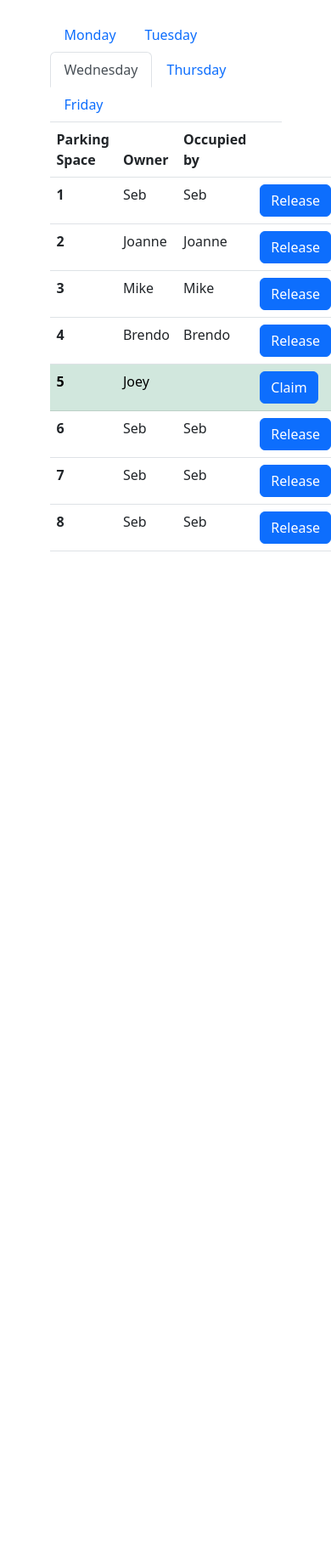
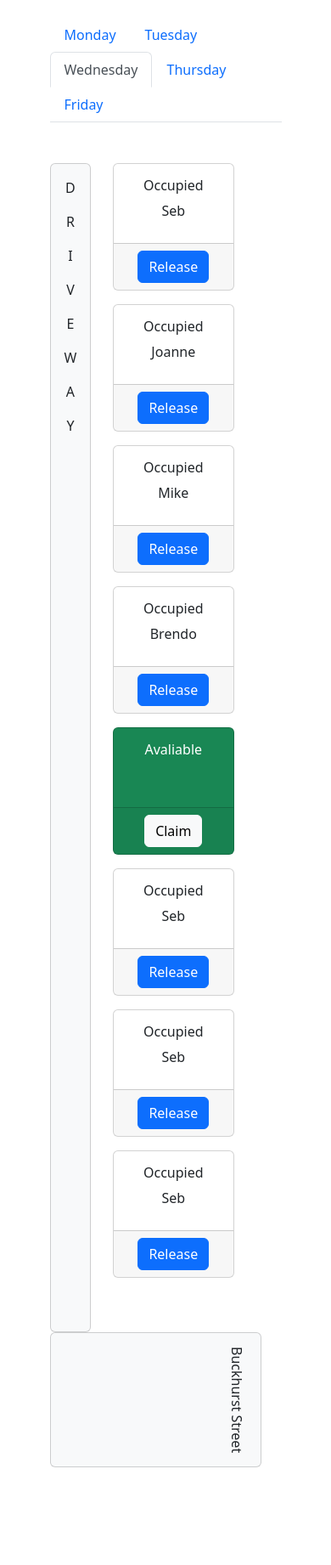
Before and after one commit to sharp91/Car-Park-Booking, a Flask app: page / in a window 390 px wide. Shown: the part 57-1899 px from the top of the page at 85% size. Before the commit the page ends 706 px from the top, so only its background shows below. Run offline with Flask 2, Linux system fonts and the light colour scheme; data comes from the database, SQL or seed files in the repository; both versions use the stored data as it was after the commit.

Commit message:
Updated visuals and improved responsiveness

```diff
--- a/server.py
+++ b/server.py
@@ -98,9 +98,24 @@ def add_owner():
             name=new_name,
             status="active",
         )
+
         db.session.add(new_owner)
         db.session.commit()
         flash(f"{new_name} added as a new owner.", "success")
+
+        if request.form.get('createspace'):
+            new_space = ParkingSpace(
+                    monday=new_name,
+                    tuesday=new_name,
+                    wednesday=new_name,
+                    thursday=new_name,
+                    friday=new_name,
+                    owner=new_owner,
+                )
+            db.session.add(new_space)
+            db.session.commit()
+            flash(f"Created new space for {new_name}.", "success")
+
     return redirect(url_for("admin_panel"))
 
 @app.route("/edit-owner", methods=["GET", "POST"])
@@ -122,10 +137,15 @@ def del_owner():
     id = request.args.get("id")
     if id:
         owner = Owner.query.get(id)
+        owned_spaces = ParkingSpace.query.filter_by(owner=owner).all()
+        for space in owned_spaces:
+            db.session.delete(space)
         db.session.delete(owner)
         db.session.commit()
-        flash(f"Removed {owner.name} as an owner.", "success")
+        flash(f"Removed {owner.name} and {len(owned_spaces)} spaces.", "success")
         return redirect(url_for("admin_panel"))
+
+
 
     flash(f"Owner does not exist.", "danger")
     return redirect(url_for("admin_panel"))
@@ -181,6 +201,7 @@ def add_space():
             db.session.add(new_space)
             db.session.commit()
 
+
             flash(f"New space added with {owner_name} as owner.", "success")
             return redirect(url_for("admin_panel"))
 
--- a/static/css/styles.css
+++ b/static/css/styles.css
@@ -1,11 +1,33 @@
 .container-fluid {
-    padding: 5% 15%;
+  padding: 5% 15%;
 }
 
 .navbar .container-fluid {
-    padding: 0% 15%;
+  padding: 0% 15%;
 }
 
-.parking-graphic {
-    width: 100px;
+.card.spaces:hover {
+  transform: scale(1.1);
+  position: initial;
+  z-index: 111;
+  background: #fff;
 }
+
+.card.spaces {
+  height: 150px;
+}
+
+@media screen and (min-width: 1400px) {
+  .card.spaces {
+    height: 200px;
+  }
+}
+
+.card-title {
+  font-size: 1rem;
+}
+
+.mobile-driveway-text {
+  writing-mode: vertical-rl;
+        text-orientation: mixed;
+}
--- a/templates/base.html
+++ b/templates/base.html
@@ -57,9 +57,6 @@
     <main>
         <div class="container-fluid">
 
-
-
-
             {% for category, message in get_flashed_messages(with_categories=True) %}
             <div class="alert alert-{{ category }}" role="alert">
                 {{ message }}
@@ -83,6 +80,13 @@
                                     <label for="new-owner-name" class="col-form-label">Name:</label>
                                     <input type="text" class="form-control" id="new-owner-name" name="new-owner-name">
                                 </div>
+
+                                <div class="form-check pb-2">
+                                    <input class="form-check-input" type="checkbox" value="createspace" id="flexCheckDefault" name="createspace" checked>
+                                    <label class="form-check-label" for="flexCheckDefault">
+                                      Create a space for the new owner?
+                                    </label>
+                                  </div>
 
                                 <div class="modal-footer">
                                     <button type="submit" class="btn btn-primary">Add</button>
--- a/templates/index.html
+++ b/templates/index.html
@@ -1,7 +1,9 @@
 {% extends "base.html" %}
 {% block content %}
 
-<ul class="nav nav-tabs">
+
+<!-- Day selection tabs -->
+<ul class="nav nav-tabs mb-5">
     {% for day in days %}
     {% if day == current_day %}
     <li class="nav-item">
@@ -15,7 +17,118 @@
     {% endfor %}
 </ul>
 
-<table class="table table-hover">
+<div class="row mb-5">
+
+    <!-- Driveway block for mobile -->
+    <div class="col-3 d-xxl-none d-flex align-items-stretch">
+        <div class="card bg-light">
+            <div class="card-body text-center align-middle">
+                <p>D</p>
+                <p>R</p>
+                <p>I</p>
+                <p>V</p>
+                <p>E</p>
+                <p>W</p>
+                <p>A</p>
+                <p>Y</p>
+            </div>
+        </div>
+    </div>
+
+    <div class="col-9 col-xxl-12">
+
+        <div class="row mb-5">
+
+            <!-- Office block for desktop -->
+            <div class="row mb-5 text-center d-none d-xxl-block">
+                <div class="col">
+                    <div class="card bg-light">
+                        <div class="card-body">
+                            Office
+                        </div>
+                    </div>
+                </div>
+            </div>
+
+            <!-- Parking spaces -->
+            {% for space in spaces %}
+            <div class="col-9 col-xxl text-center">
+                {% if space[current_day] == "" %}
+                <div class="card spaces text-bg-success mb-3">
+                    {% else %}
+                    <div class="card spaces mb-3">
+                        {% endif %}
+                        <div class="card-body">
+                            {% if space[current_day] == "" %}
+                            <h5 class="card-title text-wrap">Avaliable</h5>
+                            {% else %}
+                            <h5 class="card-title text-wrap">Occupied</h5>
+                            {% endif %}
+                            <p class="card-text text-wrap">{{ space[current_day] }}</p>
+                        </div>
+                        <div class="card-footer text-center">
+                            {% if space[current_day] != "" %}
+                            <a href="{{ url_for('release_space', id=space.id, day=current_day) }}"
+                                class="btn btn-primary">Release</a>
+                            {% else %}
+
+                            <button type="button" class="btn btn-light" data-bs-toggle="modal"
+                                data-bs-target="#name{{ space.id }}" data-bs-whatever="@getbootstrap">Claim</button>
+                            {% endif %}
+                        </div>
+
+                    </div>
+                </div>
+                <!-- Claim space pop-up modal -->
+                <div class="modal fade" id="name{{ space.id }}" tabindex="-1" aria-labelledby="name{{ space.id }}"
+                    aria-hidden="true">
+                    <div class="modal-dialog modal-dialog-centered">
+                        <div class="modal-content">
+                            <div class="modal-header">
+                                <h1 class="modal-title fs-5" id="name{{ space.id }}Label">What's your name?</h1>
+                                <button type="button" class="btn-close" data-bs-dismiss="modal"
+                                    aria-label="Close"></button>
+                            </div>
+                            <div class="modal-body">
+                                <form action="{{ url_for('claim_space', id=space.id, day=current_day) }}" method="post">
+                                    <div class="mb-3">
+                                        <label for="recipient-name" class="col-form-label">Name:</label>
+                                        <input type="text" class="form-control" id="recipient-name" name="name">
+                                    </div>
+                                    <button type="submit" class="btn btn-primary">Submit</button>
+                                </form>
+                            </div>
+                        </div>
+                    </div>
+                </div>
+
+                {% endfor %}
+            </div>
+            <!-- Driveway block for desktop -->
+            <div class="row mb-5 text-center d-none d-xxl-block">
+                <div class="col">
+                    <div class="card bg-light">
+                        <div class="card-body">
+                            Driveway
+                        </div>
+                    </div>
+                </div>
+            </div>
+        </div>
+
+        <!-- Driveway block for mobile -->
+        <div class="row mb-5 text-center d-xxl-none">
+            <div class="col">
+                <div class="card bg-light">
+                    <div class="card-body mobile-driveway-text">
+                        Buckhurst Street
+                    </div>
+                </div>
+            </div>
+        </div>
+    </div>
+
+    <!-- <table class="table table-hover">
         <thead>
             <tr>
                 <th scope="col">Parking Space</th>
@@ -36,19 +149,22 @@
                 <td>{{ space[current_day] }}</td>
                 {% if space[current_day] != "" %}
                 <td>
-                <a href="{{ url_for('release_space', id=space.id, day=current_day) }}"><button
-                        class="btn btn-primary">Release</button></a>
+                    <a href="{{ url_for('release_space', id=space.id, day=current_day) }}"
+                        class="btn btn-primary">Release</a>
                 </td>
                 {% else %}
-            <td><button type="button" class="btn btn-primary" data-bs-toggle="modal" data-bs-target="#name{{ space.id }}"
-                    data-bs-whatever="@getbootstrap">Claim</button></td>
+                <td><button type="button" class="btn btn-primary" data-bs-toggle="modal"
+                        data-bs-target="#name{{ space.id }}" data-bs-whatever="@getbootstrap">Claim</button>
+                </td>
 
-            <div class="modal fade" id="name{{ space.id }}" tabindex="-1" aria-labelledby="name{{ space.id }}" aria-hidden="true">
+                <div class="modal fade" id="name{{ space.id }}" tabindex="-1" aria-labelledby="name{{ space.id }}"
+                    aria-hidden="true">
                     <div class="modal-dialog modal-dialog-centered">
                         <div class="modal-content">
                             <div class="modal-header">
                                 <h1 class="modal-title fs-5" id="name{{ space.id }}Label">What's your name?</h1>
-                            <button type="button" class="btn-close" data-bs-dismiss="modal" aria-label="Close"></button>
+                                <button type="button" class="btn-close" data-bs-dismiss="modal"
+                                    aria-label="Close"></button>
                             </div>
                             <div class="modal-body">
                                 <form action="{{ url_for('claim_space', id=space.id, day=current_day) }}" method="post">
@@ -61,9 +177,11 @@
                             </div>
                         </div>
                     </div>
+                </div>
                     {% endif %}
             </tr>
             {% endfor %}
         </tbody>
-</table>
+    </table> -->
+
     {% endblock %}
```
Also changed, not shown: templates/admin.html (+7 -7 lines), parking.db, static/images/parking_graphic.png (deleted). Lines whose indentation alone changed are shown as unchanged.
